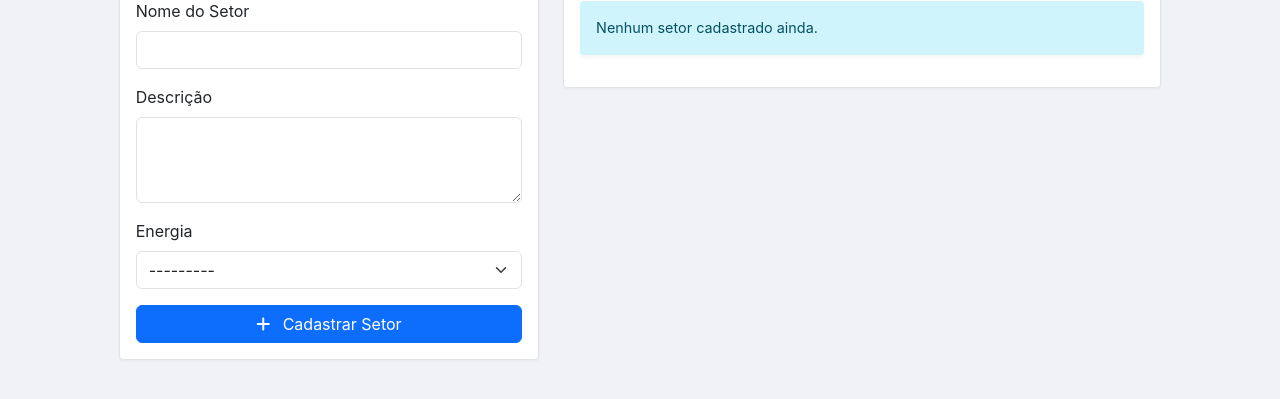
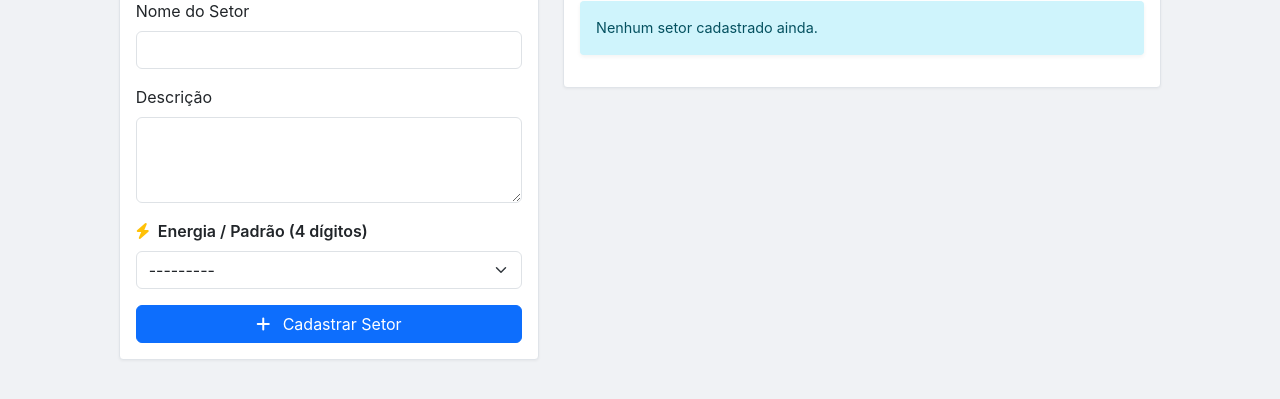
Before and after one commit to Luannz/Sistema_Manutencao, a Django app: template manutencao/templates/manutencao/gerenciar_setores.html in a window 1280 px wide. Shown: the part 144-543 px from the top of the page. Run offline with Django 5.2, Linux system fonts and the light colour scheme; the template is opened without the code that fills it: values that come from a table or form of the project are taken from there, others are empty; some libraries are stand-ins or nearby versions.

Commit message:
campo energia mais bonito no template gerenciar setores

```diff
--- a/manutencao/templates/manutencao/gerenciar_setores.html
+++ b/manutencao/templates/manutencao/gerenciar_setores.html
@@ -28,7 +28,9 @@
                             </div>
 
                             <div class="mb-3">
-                                <label class="form-label">Energia</label>
+                                <label class="form-label fw-semibold">
+                                    <i class="fas fa-bolt text-warning me-1"></i> Energia / Padrão (4 dígitos)
+                                </label>
                                 {{ form.energia }}
                             </div>
 
```
